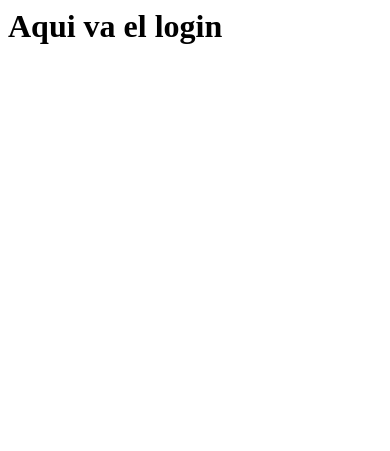
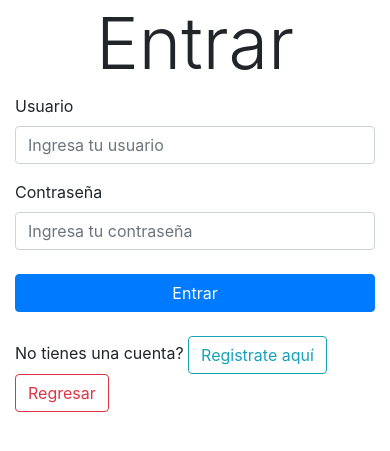
Before and after one commit to d3structiv3/ProyectoFinal, a PHP site: page /view/login/login.php in a window 390 px wide. Shown: the top 451 px of the page. Run offline with PHP 8.4, Linux system fonts and the light colour scheme; some libraries are stand-ins or nearby versions.

Commit message:
Diseño de Login

```diff
--- a/View/Login/login.php
+++ b/View/Login/login.php
@@ -1 +1,48 @@
-<h1>Aqui va el login</h1>
+<!DOCTYPE html>
+<html lang="en">
+
+<head>
+    <meta charset="UTF-8">
+    <meta name="viewport" content="width=device-width, initial-scale=1.0">
+    <meta http-equiv="X-UA-Compatible" content="ie=edge">
+    <title>Login</title>
+    <link href="https://fonts.googleapis.com/css?family=Karla:400,700&display=swap" rel="stylesheet">
+    <link rel="stylesheet" href="https://cdn.materialdesignicons.com/4.8.95/css/materialdesignicons.min.css">
+    <link rel="stylesheet" href="https://cdn.jsdelivr.net/npm/bootstrap@4.5.3/dist/css/bootstrap.min.css" integrity="sha384-TX8t27EcRE3e/ihU7zmQxVncDAy5uIKz4rEkgIXeMed4M0jlfIDPvg6uqKI2xXr2" crossorigin="anonymous" />
+
+</head>
+
+<body>
+    <main>
+        <div class="container ">
+            <div class="row">
+                <div class="col-sm-6 login-section-wrapper">
+
+                    <div class="login-wrapper my-auto ">
+                        <h1 class="display-3" style="text-align:center">Entrar</h1>
+                        <form action="#!">
+                            <div class="form-group">
+                                <label for="user">Usuario</label>
+                                <input name="user" id="user" class="form-control" placeholder="Ingresa tu usuario">
+                            </div>
+                            <div class="form-group mb-4">
+                                <label for="password">Contraseña</label>
+                                <input type="password" name="password" id="password" class="form-control" placeholder="Ingresa tu contraseña">
+                            </div>
+                            <input name="login" id="login" class="btn btn-block login-btn btn-primary" type="button" value="Entrar">
+                        </form>
+                        <br />
+                        <p class="login-wrapper-footer-text">No tienes una cuenta? <a href="../../view/login/registro.php" class="btn btn-outline-info">Registrate aquí</a> <a href="../../../ProyectoFinal/index.php" class="btn btn-outline-danger">Regresar</a></p>
+                    </div>
+                </div>
+                <div class="col-sm-6 px-0 d-none d-sm-block px-5">
+                    <img src="https://www.flaticon.es/svg/static/icons/svg/2643/2643368.svg">
+                </div>
+            </div>
+        </div>
+    </main>
+    <script src="https://code.jquery.com/jquery-3.5.1.slim.min.js" integrity="sha384-DfXdz2htPH0lsSSs5nCTpuj/zy4C+OGpamoFVy38MVBnE+IbbVYUew+OrCXaRkfj" crossorigin="anonymous"></script>
+    <script src="https://cdn.jsdelivr.net/npm/bootstrap@4.5.3/dist/js/bootstrap.bundle.min.js" integrity="sha384-ho+j7jyWK8fNQe+A12Hb8AhRq26LrZ/JpcUGGOn+Y7RsweNrtN/tE3MoK7ZeZDyx" crossorigin="anonymous"></script>
+</body>
+
+</html>
```
Also changed, not shown: index.php (+23 -23 lines).
